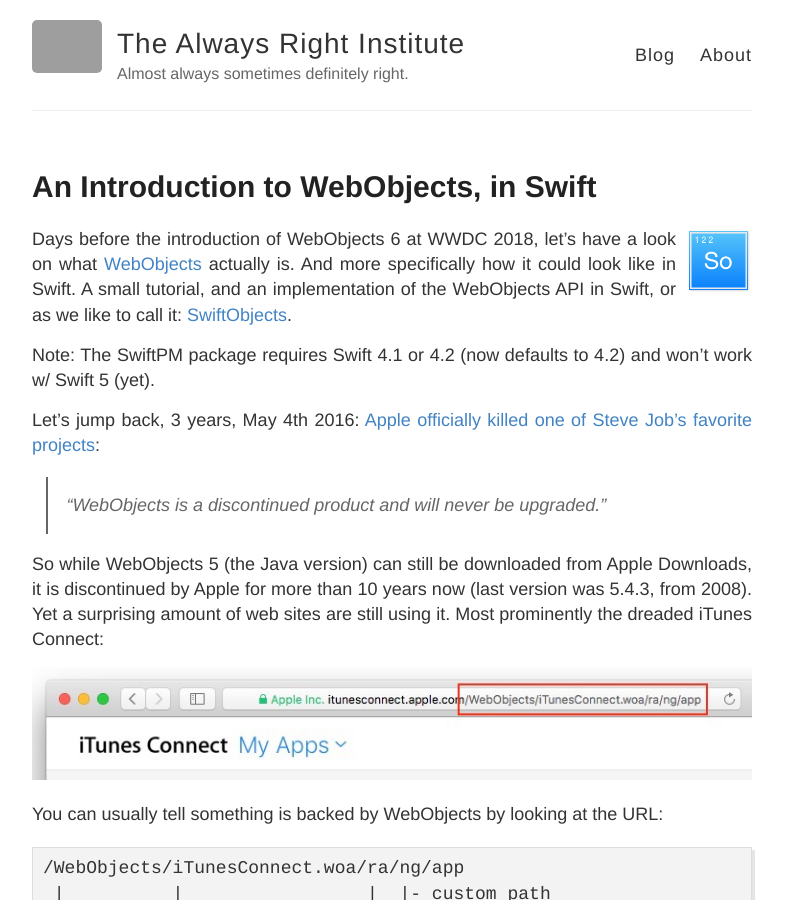
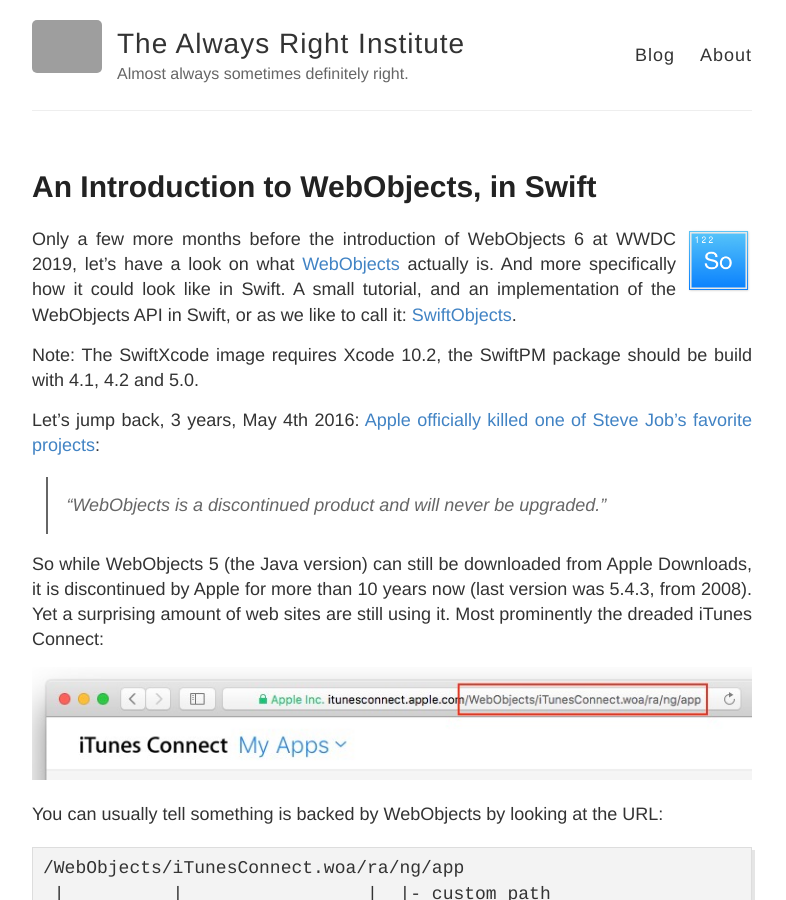
Before and after one commit to AlwaysRightInstitute/alwaysrightinstitute.github.io, a Jekyll site: the page built from _posts/2018-06-02-wo-intro.md, in a window 1280 px wide and 900 px high. Shown: the whole window, without its empty margins (248-1034 px from the left). Built offline with Jekyll 4.4.1, drawn with Linux system fonts in a browser that asks for light colours; grey boxes are pictures that could not be loaded.

Commit message:
Update WO article
2019 and Swift 5.

```diff
--- a/_posts/2018-06-02-wo-intro.md
+++ b/_posts/2018-06-02-wo-intro.md
@@ -8,7 +8,7 @@
   "{{ site.baseurl }}/images/swiftobjects/SoElementIcon128.png"
      align="right" width="76" height="76" style="padding: 0 0 0.5em 0.5em;"
   />
-Days before the introduction of WebObjects 6 at WWDC 2018,
+Only a few more months before the introduction of WebObjects 6 at WWDC 2019,
 let's have a look on what
 [WebObjects](https://en.wikipedia.org/wiki/WebObjects)
 actually is.
@@ -18,8 +18,8 @@
 WebObjects API in Swift, or as we like to call it:
 [SwiftObjects](http://swiftobjects.org).
 
-Note: The SwiftPM package requires Swift 4.1 or 4.2 (now defaults to 4.2) and
-      won't work w/ Swift 5 (yet).
+Note: The SwiftXcode image requires Xcode 10.2, the SwiftPM package should
+      be build with 4.1, 4.2 and 5.0.
 
 Let's jump back, 3 years, May 4th 2016:
 [Apple officially killed one of Steve Job's favorite projects](https://www.businessinsider.de/apple-officially-discontinues-webobjects-2016-5?r=US&IR=T):
```
